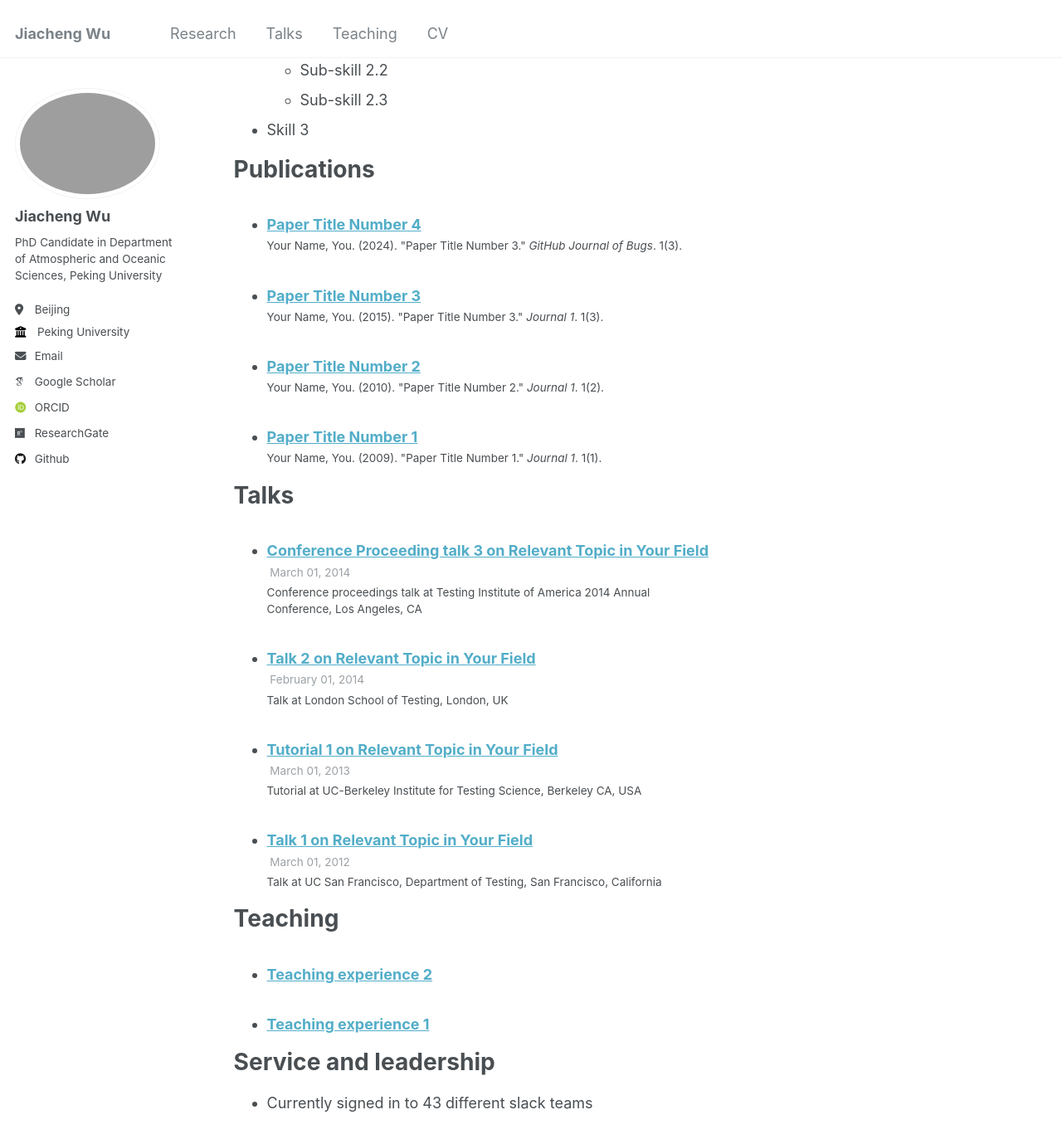
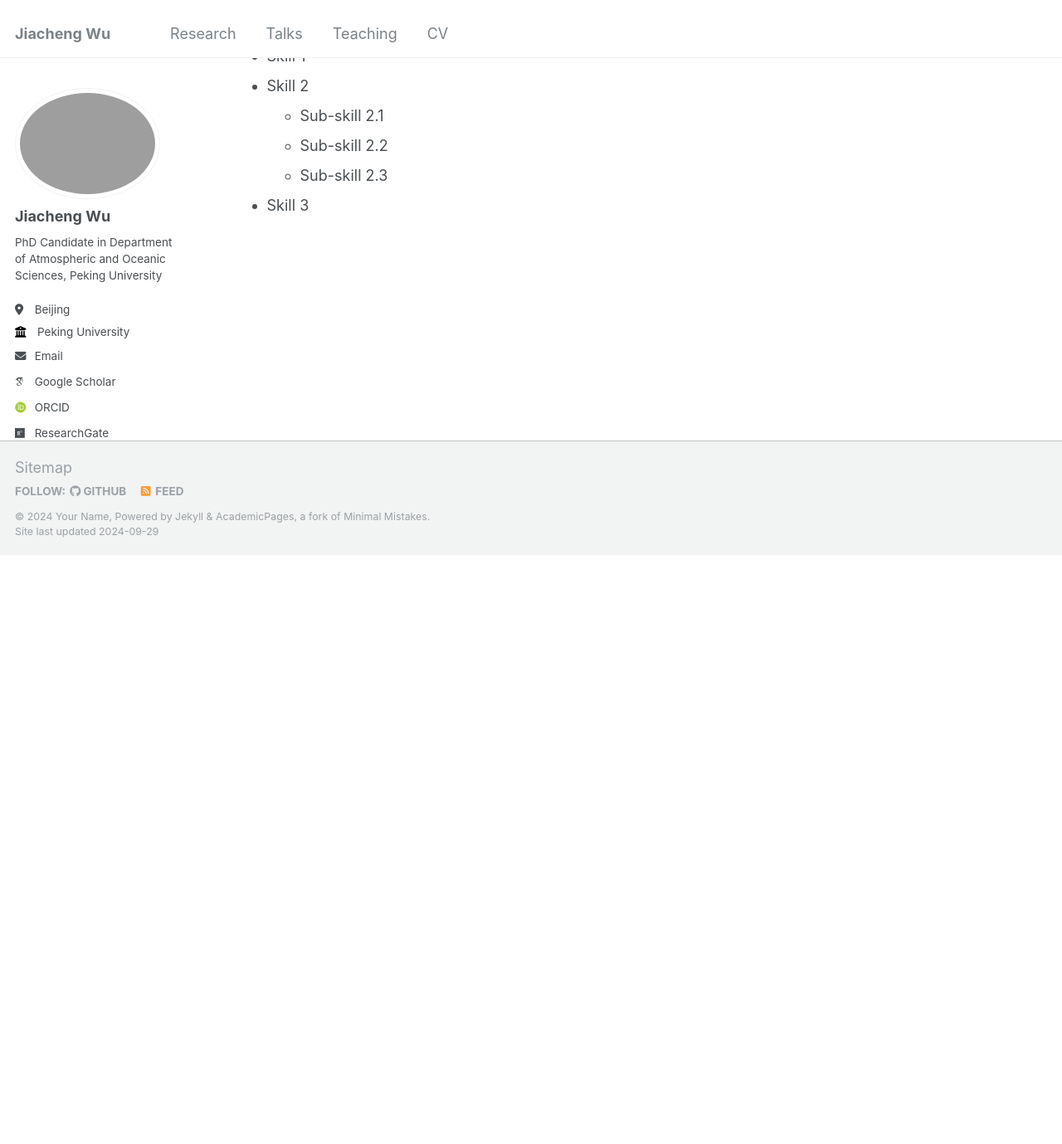
Before and after one commit to jcwu411/jcwu411.github.io, a Jekyll site: the page built from _pages/cv.md, in a window 1280 px wide and 1400 px high, scrolled down 899 px. Shown: the top 1379 px of the window at 83% size. Built offline with Jekyll 4.4.1, drawn with Linux system fonts in a browser that asks for light colours; some web fonts are replaced; after the commit the page ends 1568 px from its top, so only the background shows below that; some of the changed text lies outside the part shown.

Commit message:
Update cv.md

```diff
--- a/_pages/cv.md
+++ b/_pages/cv.md
@@ -7,13 +7,12 @@ redirect_from:
   - /resume
 ---
 
-{% include base_path %}
+{% You can download my CV here (Updated at October 1, 2024) %}
 
 Education
 ======
-* Ph.D in Version Control Theory, GitHub University, 2018 (expected)
-* M.S. in Jekyll, GitHub University, 2014
-* B.S. in GitHub, GitHub University, 2012
+* Ph.D in Physical Oceanography, Peking University, 2025 (expected)
+* B.S. in Atmospheric Sciences, Peking University, 2020
 
 Work experience
 ======
@@ -40,25 +39,3 @@ Skills
   * Sub-skill 2.2
   * Sub-skill 2.3
 * Skill 3
-
-Publications
-======
-  <ul>{% for post in site.publications reversed %}
-    {% include archive-single-cv.html %}
-  {% endfor %}</ul>
-
-Talks
-======
-  <ul>{% for post in site.talks reversed %}
-    {% include archive-single-talk-cv.html  %}
-  {% endfor %}</ul>
-
-Teaching
-======
-  <ul>{% for post in site.teaching reversed %}
-    {% include archive-single-cv.html %}
-  {% endfor %}</ul>
-
-Service and leadership
-======
-* Currently signed in to 43 different slack teams
```
